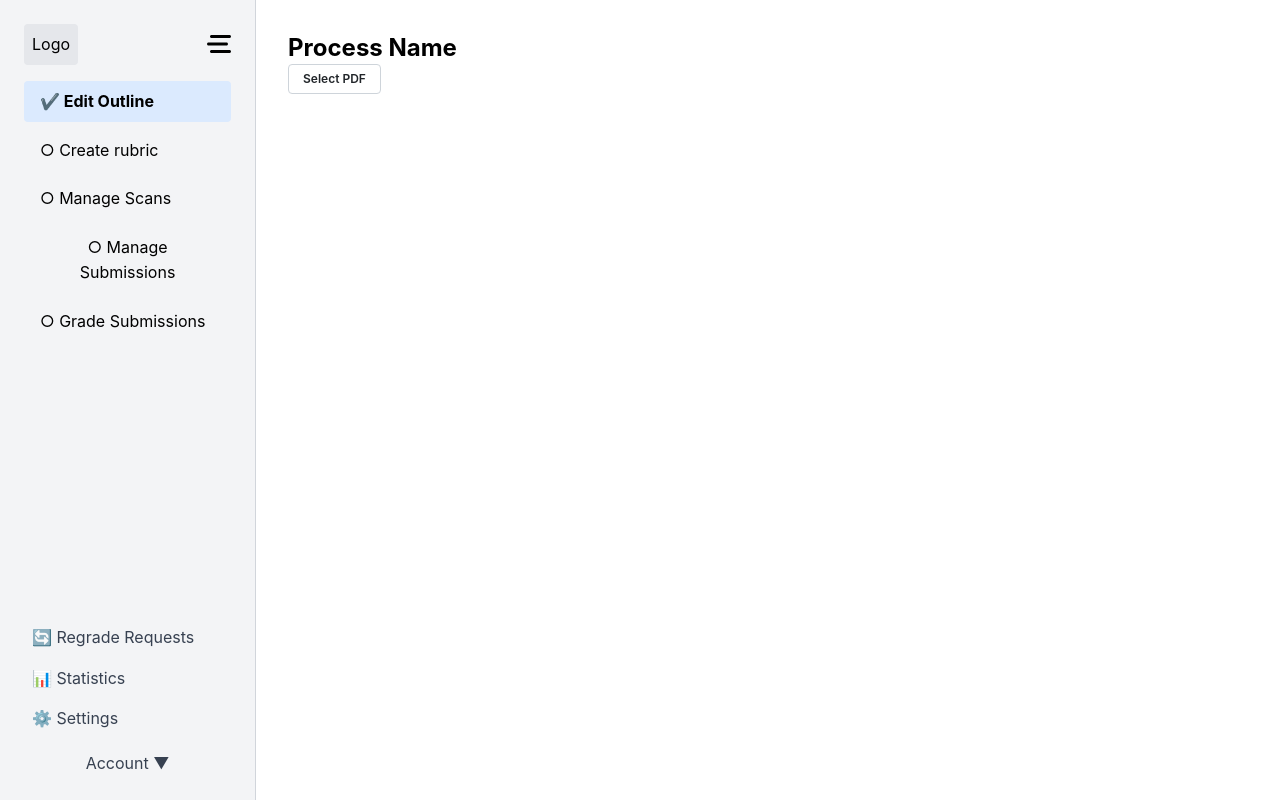
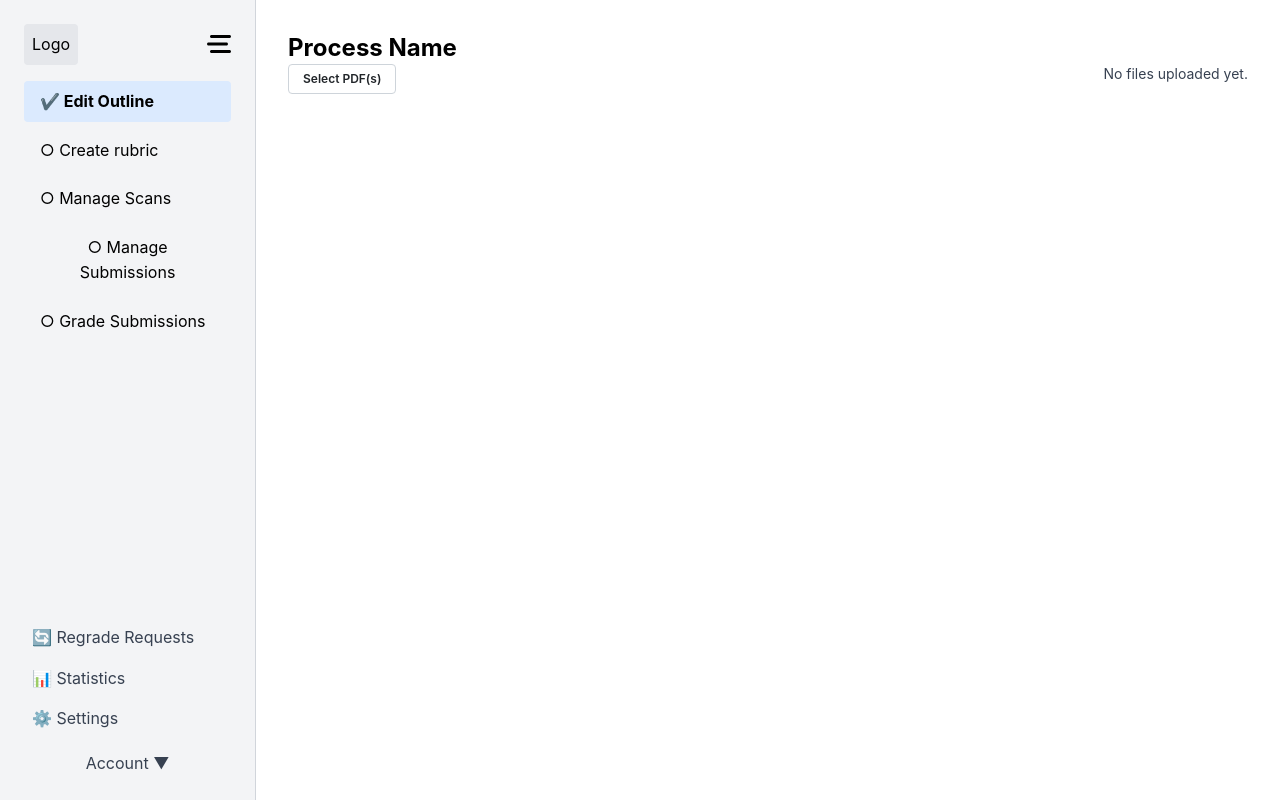
Before and after one commit to jirayu123za/PaperGrader, a Next.js app in the folder Frontend/: page /upload in a window 1280 px wide. Built offline with nearby package versions, Linux system fonts and the light colour scheme.

Commit message:
Update CreateAssignment

```diff
--- a/Frontend/components/CreateAssignment.tsx
+++ b/Frontend/components/CreateAssignment.tsx
@@ -3,7 +3,6 @@ import { Modal, Button, TextInput, RadioGroup, Radio, Checkbox } from '@mantine/
 import { useAssignmentStore } from '../store/useCreateAssignmentStore';
 import { useCreateAssignment } from '../hooks/useFetchCreateAssignment';
 import UploadFile from './UploadFile';
-import { useFileStore } from '../store/FileStore';
 import { DatePickerInput } from '@mantine/dates';
 import dayjs from 'dayjs';
 import '@mantine/dates/styles.css';
@@ -37,14 +36,19 @@ const CreateAssignmentModal: React.FC<CreateAssignmentModalProps> = ({ isOpen, o
     setCutOffDate,
   } = useAssignmentStore();
 
-  //const { templateFile } = useFileStore();
   const { mutate } = useCreateAssignment();
 
+  const [formError, setFormError] = useState('');
+
   const handleCreateAssignment = () => {
+    if (!assignment_name || !assignment_description) {
+      setFormError('Please fill in all required fields.');
+      return;
+    }
+
     const assignmentData = {
       course_id: Array.isArray(course_id) ? course_id[0] : course_id || '',
       assignment_name,
-      //templateFile,
       assignment_description,
       submiss_by,
       release_date: release_date ? dayjs(release_date).format("DD-MM-YYYY") : '',
@@ -95,10 +99,20 @@ const CreateAssignmentModal: React.FC<CreateAssignmentModalProps> = ({ isOpen, o
           className="mb-4"
         />
 
+        {formError && (
+          <div className="text-red-500 mb-4">
+            {formError}
+          </div>
+        )}
+
         {/* ส่วนสำหรับการอัพโหลดไฟล์ */}
-        <div className="flex items-center justify-between mb-4">
-          <p className="text-sm text-gray-700">Upload File</p>
-          <UploadFile />
+        <div className="flex flex-col mb-4">
+          <p className="text-sm text-gray-700 mb-2">
+            Upload File
+          </p>
+          <div className="mt-2">
+            <UploadFile />
+          </div>
         </div>
 
         <div className="mt-4">
--- a/Frontend/components/UploadFile.tsx
+++ b/Frontend/components/UploadFile.tsx
@@ -1,39 +1,64 @@
-import React from 'react';
+import React, { useState } from 'react';
 import { useFileStore } from '../store/FileStore'; // ตรวจสอบ path ของการนำเข้าให้ถูกต้อง
-import { Button } from '@mantine/core';
+import { Button, Checkbox } from '@mantine/core';
 
 const UploadFile: React.FC = () => {
   // เรียกใช้ state และฟังก์ชันจาก FileStore
   const { setTemplateFile, templateFile } = useFileStore();
+  const [files, setFiles] = useState<File[]>([]); // state สำหรับเก็บไฟล์ทั้งหมดที่อัพโหลด
+  const [selectedTemplate, setSelectedTemplate] = useState<number | null>(null); // state สำหรับเก็บไฟล์ที่เลือกเป็น template
 
   // ฟังก์ชันจัดการการเปลี่ยนแปลงของไฟล์
   const handleFileChange = (event: React.ChangeEvent<HTMLInputElement>) => {
     if (event.currentTarget.files) {
-      setTemplateFile(event.currentTarget.files[0]);
+      const newFiles = Array.from(event.currentTarget.files);
+      setFiles(newFiles);
     }
   };
 
+  // ฟังก์ชันสำหรับเลือกไฟล์ template
+  const handleTemplateSelect = (index: number) => {
+    setSelectedTemplate(index);
+    setTemplateFile(files[index]); // ตั้งค่า template ใน store ตามไฟล์ที่เลือก
+  };
+
   return (
-    <div className="flex items-center gap-4"> {/* ใช้ flex และ gap สำหรับจัดเรียงและเพิ่มระยะห่าง */}
-      {/* แสดงชื่อไฟล์ที่ถูกเลือกอยู่ทางซ้าย */}
-      {templateFile && (
-        <p className="text-sm text-gray-700">Selected file: {templateFile.name}</p>
-      )}
-      {/* ปุ่มสำหรับเลือกไฟล์อยู่ทางขวา */}
+    <div className="flex flex-col gap-4">
+      <div className="flex items-start gap-4 justify-between"> {/* Flex สำหรับวางปุ่มทางซ้ายและไฟล์ทางขวา */}
+        <Button
+          onClick={() => document.getElementById('fileInput')?.click()}
+          variant="default"
+          size="xs"
+        >
+          Select PDF(s)
+        </Button>
+
+        {/* ส่วนแสดงไฟล์ทั้งหมดทางขวา */}
+        <div className="flex flex-col gap-2">
+          {files.length > 0 ? (
+            files.map((file, index) => (
+              <div key={index} className="flex items-center gap-2">
+                <Checkbox
+                  checked={selectedTemplate === index}
+                  onChange={() => handleTemplateSelect(index)}
+                  label={file.name}
+                />
+              </div>
+            ))
+          ) : (
+            <p className="text-sm text-gray-700">No files uploaded yet.</p>
+          )}
+        </div>
+      </div>
+
       <input
         type="file"
         id="fileInput"
         accept=".pdf"
+        multiple
         style={{ display: 'none' }}
         onChange={handleFileChange}
       />
-      <Button
-        onClick={() => document.getElementById('fileInput')?.click()}
-        variant="default"
-        size="xs"
-      >
-        Select PDF
-      </Button>
     </div>
   );
 };
--- a/Frontend/pages/students/[student_id]/index.tsx
+++ b/Frontend/pages/students/[student_id]/index.tsx
@@ -9,7 +9,7 @@ const TestPage: React.FC = () => {
     <div className="flex min-h-screen bg-gray-50">
     <STD_LeftMain studentId={studentId} />
     <div className="flex-grow p-6">
-      <h1 className="text-2xl font-bold mb-4"> DashBoard </h1>
+      <h1 className="text-2xl font-bold mb-4"> Dashboard </h1>
       <STD_Dashboard studentId={studentId} />
     </div>
   </div>
```
